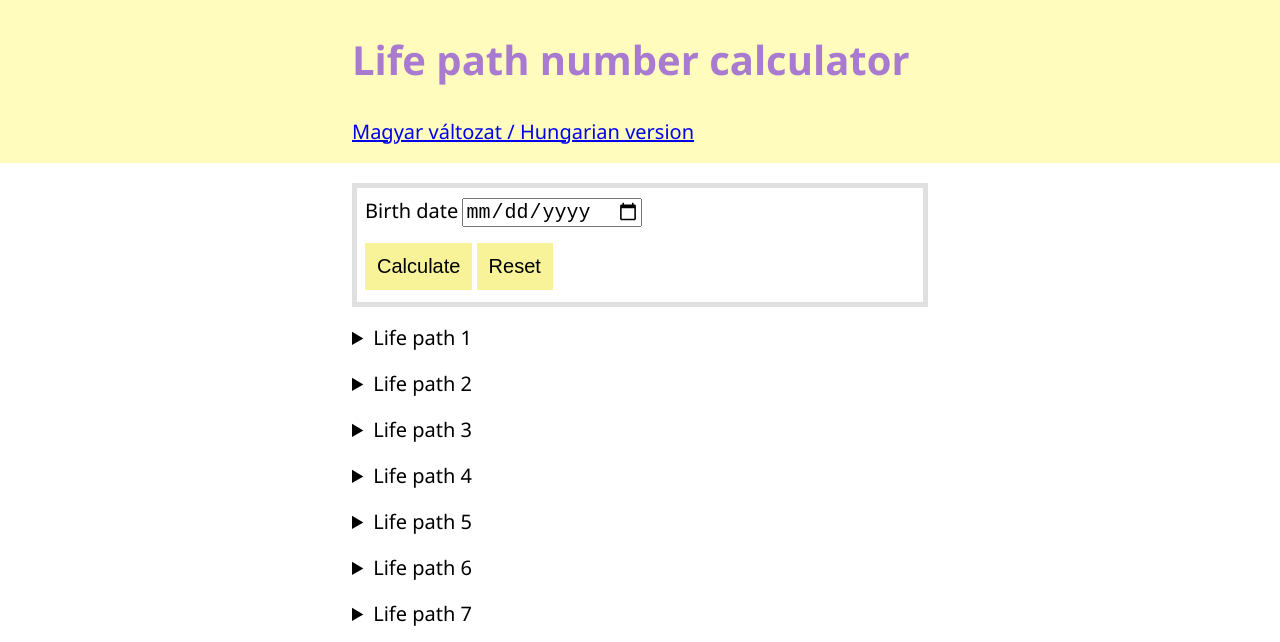
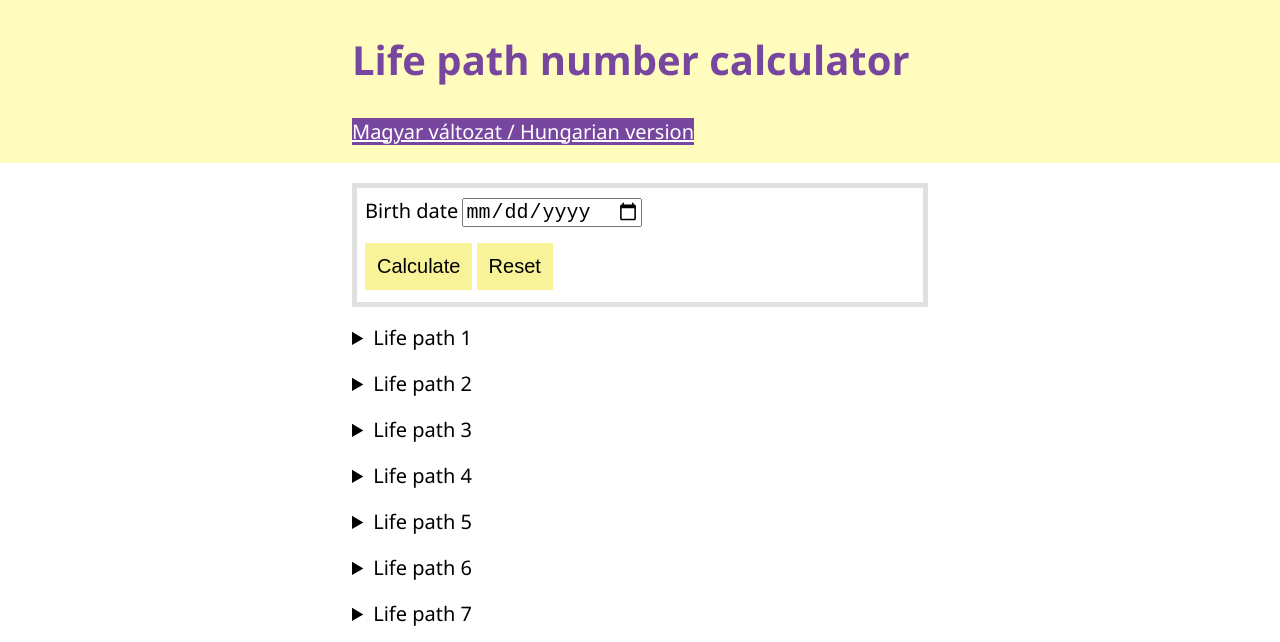
Before and after one commit to krondorl/life-path-number, a website built with Vite: page index.html in a window 1280 px wide. In both pictures the pointer is over the link "Magyar változat / Hungarian version". Shown: the part 147-789 px from the top of the page. Built offline with nearby package versions, Linux system fonts and the light colour scheme.

Commit message:
feat: add link and color styles

```diff
--- a/css/style.css
+++ b/css/style.css
@@ -6,6 +6,9 @@
  *
  * Please see LICENSE file in the repo root folder.
  */
+:root {
+  --clr-dice-purple: #7747a0;
+}
 
 body {
   font-family: "Segoe UI", Tahoma, Geneva, Verdana, sans-serif;
@@ -65,7 +68,19 @@ a {
 }
 
 h1 {
-  color: #a87bd0;
+  color: var(--clr-dice-purple);
+}
+
+a:link,
+a:visited,
+a:hover,
+a:active {
+  color: var(--clr-dice-purple);
+}
+
+a:hover {
+  background: var(--clr-dice-purple);
+  color: white;
 }
 
 button {
```
